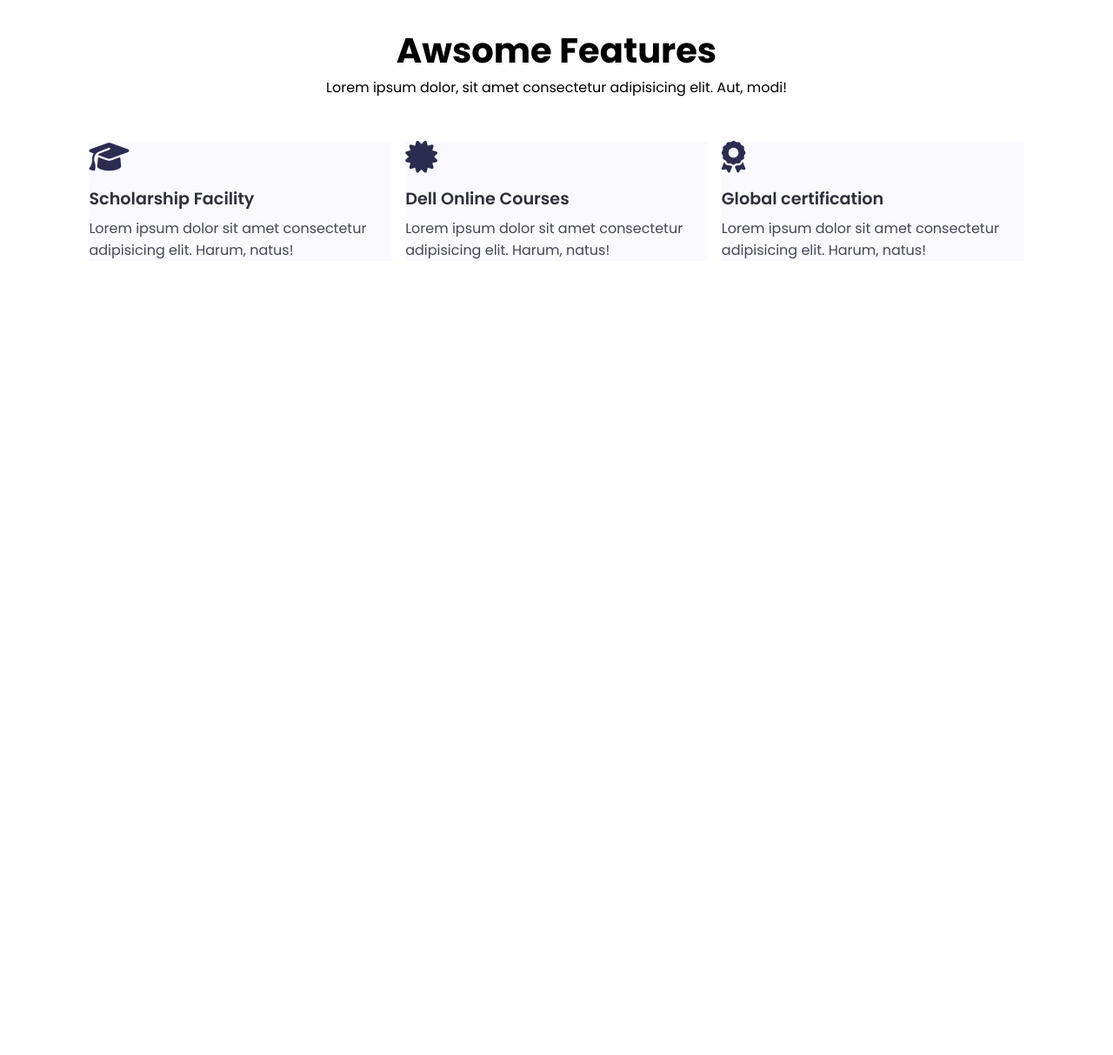
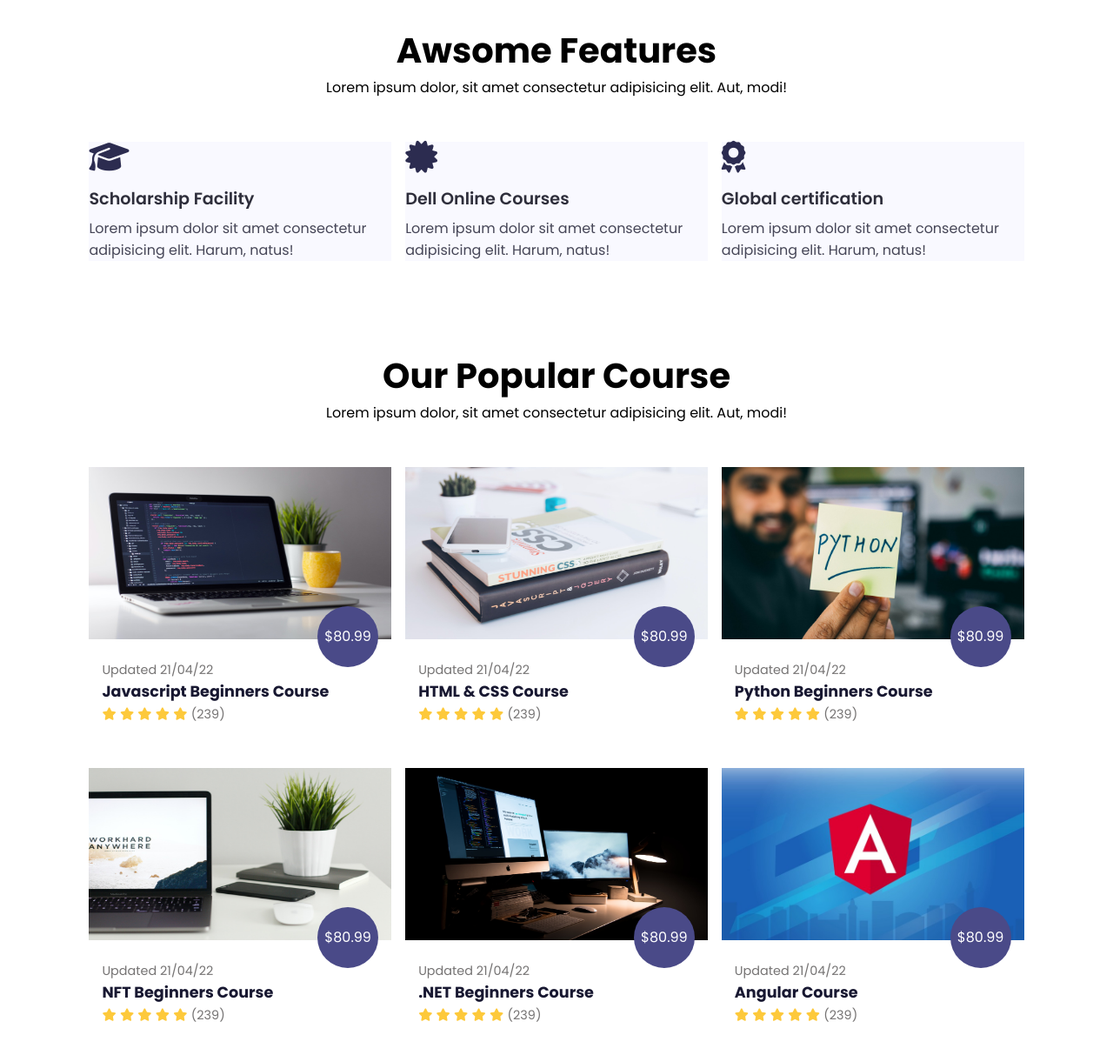
Before and after one commit to Rexjowel/education-website, a plain HTML site: page index.html in a window 1280 px wide. Shown: the part 836-2049 px from the top of the page at 87% size. Before the commit the page ends 1136 px from the top, so only its background shows below. Drawn offline with Linux system fonts and the light colour scheme.

Commit message:
course section

```diff
--- a/index.html
+++ b/index.html
@@ -67,6 +67,132 @@
     </section>
 
 
+    <!-- Courses -->
+
+    <section id="course">
+        <h1>Our Popular Course</h1>
+        <p>Lorem ipsum dolor, sit amet consectetur adipisicing elit. Aut, modi!</p>
+
+        <div class="course-box">
+
+            <div class="course">
+                <img src="images/c1.jpg">
+                <div class="details">
+                    <span>Updated 21/04/22</span>
+                    <h6>Javascript Beginners Course</h6>
+                    <div class="star">
+                        <i class="fas fa-star"></i>
+                        <i class="fas fa-star"></i>
+                        <i class="fas fa-star"></i>
+                        <i class="fas fa-star"></i>
+                        <i class="fas fa-star"></i>
+                        <span>(239)</span>
+                    </div>
+                </div>
+                <div class="cost">
+                    $80.99
+                </div>
+            </div>
+
+            <div class="course">
+                <img src="images/c2.jpg">
+                <div class="details">
+                    <span>Updated 21/04/22</span>
+                    <h6>HTML & CSS Course</h6>
+                    <div class="star">
+                        <i class="fas fa-star"></i>
+                        <i class="fas fa-star"></i>
+                        <i class="fas fa-star"></i>
+                        <i class="fas fa-star"></i>
+                        <i class="fas fa-star"></i>
+                        <span>(239)</span>
+                    </div>
+                </div>
+                <div class="cost">
+                    $80.99
+                </div>
+            </div>
+
+            <div class="course">
+                <img src="images/c3.jpg">
+                <div class="details">
+                    <span>Updated 21/04/22</span>
+                    <h6>Python Beginners Course</h6>
+                    <div class="star">
+                        <i class="fas fa-star"></i>
+                        <i class="fas fa-star"></i>
+                        <i class="fas fa-star"></i>
+                        <i class="fas fa-star"></i>
+                        <i class="fas fa-star"></i>
+                        <span>(239)</span>
+                    </div>
+                </div>
+                <div class="cost">
+                    $80.99
+                </div>
+            </div>
+
+            <div class="course">
+                <img src="images/c4.jpg">
+                <div class="details">
+                    <span>Updated 21/04/22</span>
+                    <h6>NFT Beginners Course</h6>
+                    <div class="star">
+                        <i class="fas fa-star"></i>
+                        <i class="fas fa-star"></i>
+                        <i class="fas fa-star"></i>
+                        <i class="fas fa-star"></i>
+                        <i class="fas fa-star"></i>
+                        <span>(239)</span>
+                    </div>
+                </div>
+                <div class="cost">
+                    $80.99
+                </div>
+            </div>
+
+            <div class="course">
+                <img src="images/c5.jpg">
+                <div class="details">
+                    <span>Updated 21/04/22</span>
+                    <h6>.NET Beginners Course</h6>
+                    <div class="star">
+                        <i class="fas fa-star"></i>
+                        <i class="fas fa-star"></i>
+                        <i class="fas fa-star"></i>
+                        <i class="fas fa-star"></i>
+                        <i class="fas fa-star"></i>
+                        <span>(239)</span>
+                    </div>
+                </div>
+                <div class="cost">
+                    $80.99
+                </div>
+            </div>
+
+            <div class="course">
+                <img src="images/c6.jpg">
+                <div class="details">
+                    <span>Updated 21/04/22</span>
+                    <h6>Angular Course</h6>
+                    <div class="star">
+                        <i class="fas fa-star"></i>
+                        <i class="fas fa-star"></i>
+                        <i class="fas fa-star"></i>
+                        <i class="fas fa-star"></i>
+                        <i class="fas fa-star"></i>
+                        <span>(239)</span>
+                    </div>
+                </div>
+                <div class="cost">
+                    $80.99
+                </div>
+            </div>
+
+        </div>
+    </section>
+
+
 
 
 </body>
--- a/style.css
+++ b/style.css
@@ -171,3 +171,55 @@ nav .navigation ul li a:hover{
     color: rgb(70, 70, 87);
 
 }
+
+/* course */
+
+#course{
+    padding: 8vw 8vw 0 8vw;
+    text-align: center;
+}
+
+#course .course{
+    text-align: start;
+    background: F9F9FF;
+    height: 100%;
+    position: relative;
+}
+
+
+#course .course-box{
+    display: grid;
+    grid-template-columns: repeat(auto-fit, minmax(320px,1fr));
+    grid-gap: 1rem;
+    margin-top: 50px;
+}
+
+
+#course .course img{
+    width: 100%;
+    height: 60%;
+    background-size: cover;
+    background-position: center;
+}
+
+#course .course .details{
+    padding: 15px 15px 0 15px;
+}
+
+#course .course .details i{
+    color: #FDC93B;
+    font-size: .9rem;
+}
+
+#course .course .cost{
+    background-color: rgb(74, 74, 136);
+    color: #fff;
+    line-height: 70px;
+    width: 70px;
+    height: 70px;
+    text-align: center;
+    border-radius: 50%;
+    position: absolute;
+    right: 15px;
+    bottom: 100px;
+}
```
